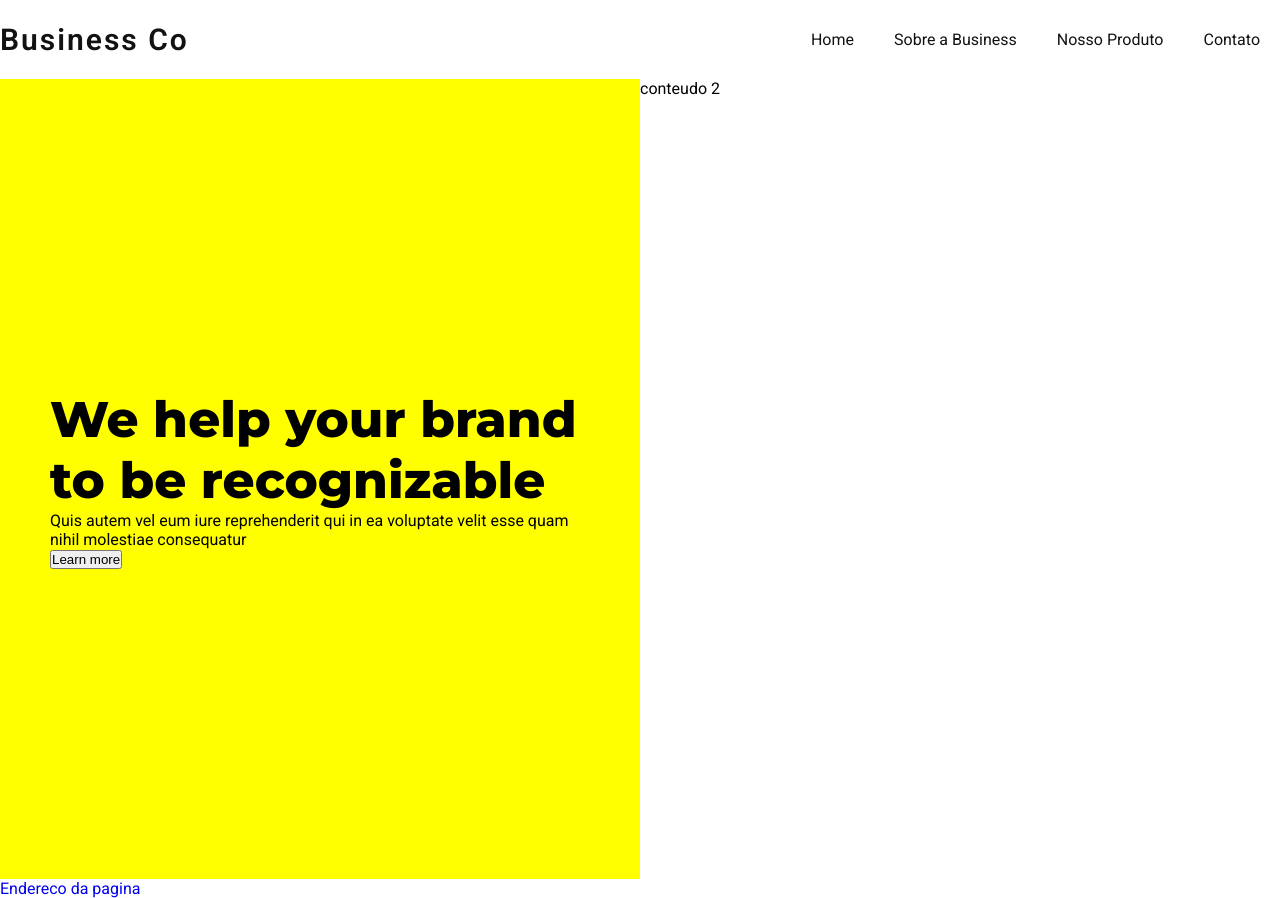
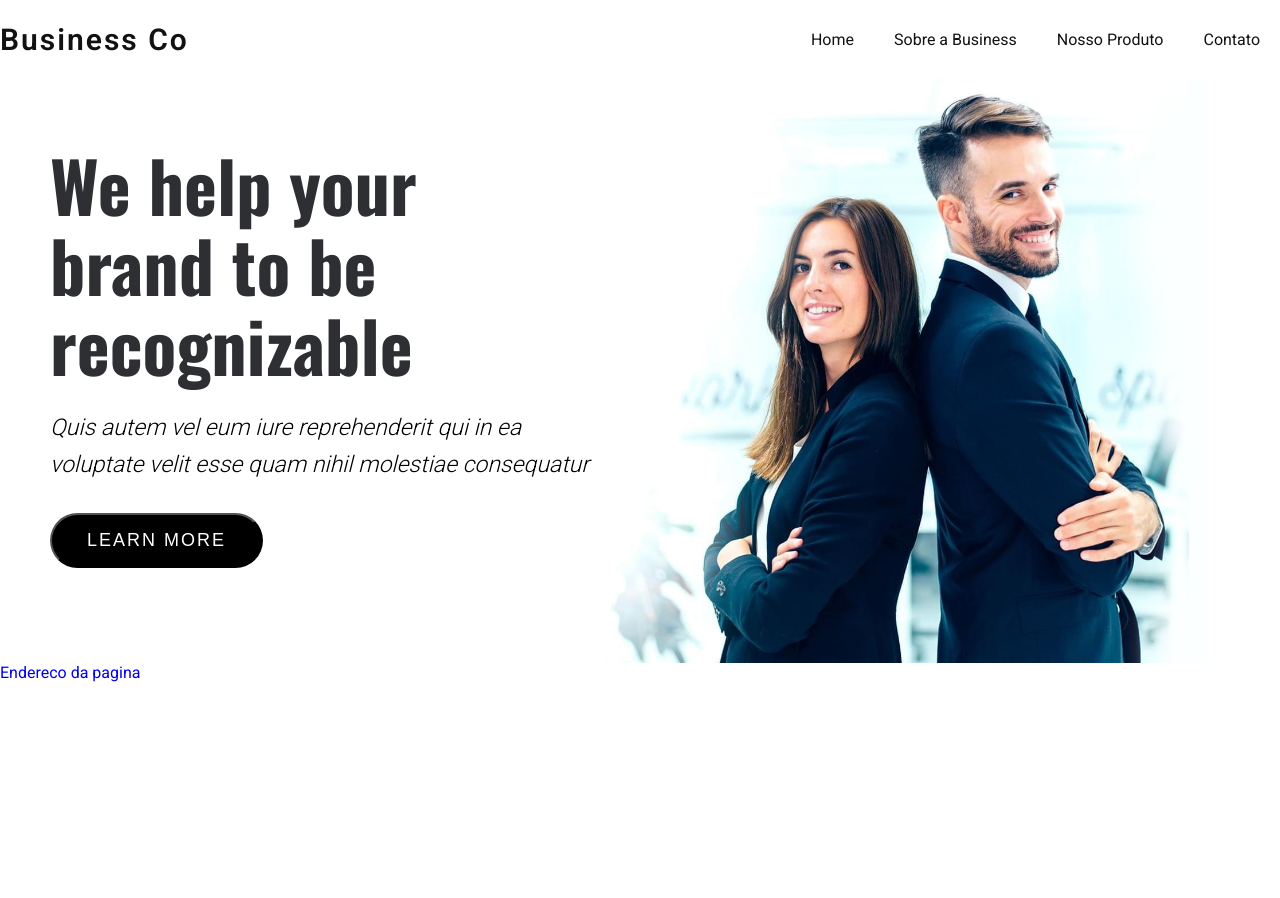
Before and after one commit to PauloHPMKT/desenvolvimento-web, a plain HTML site: page index.html in a window 1280 px wide. After the commit the page ends 800 px from the top, so only its background shows below. Drawn offline with nearby package versions, Linux system fonts and the light colour scheme.

Commit message:
criando novas classes e criando estilos

```diff
--- a/index.html
+++ b/index.html
@@ -23,17 +23,14 @@
   </header>
   <main>
     <section class="home-page">
-      <div id="cor" class="largura into-home">
+      <div class="into-home">
         <div>
           <h1>We help your brand to be recognizable</h1>
           <p>Quis autem vel eum iure reprehenderit qui in ea voluptate velit esse quam nihil molestiae consequatur</p>
-          <div>
+          <div class="btn-container">
             <button>Learn more</button>
           </div>
         </div>
-      </div>
-      <div class="largura">
-        conteudo 2
       </div>
     </section>
     <a href="https://nicepage.com/website-templates/preview/business-company-21016?device=desktop">Endereco da pagina</a>
--- a/styles.css
+++ b/styles.css
@@ -1,5 +1,6 @@
 @import url(https://fonts.googleapis.com/css2?family=Roboto:wght@100;200;300;400;500;600;800;900&display=swap);
 @import url(https://fonts.googleapis.com/css2?family=Montserrat:wght@100;200;300;400;500;600;800;900&display=swap);
+@import url(https://fonts.googleapis.com/css2?family=Oswald:wght@100;200;300;400;500;600;700&display=swap);
 
 * {
     margin: 0;
@@ -47,14 +48,15 @@ main {
 /* estilos da home */
 .home-page {
     display: flex;
-    height: 100vh; /* provisorio */
-}
-
-.home-page .largura {
-    width: 50%;
+    height: 73vh;
+    background-image: url("/img/bg-business.jpg");
+    background-repeat: no-repeat;
+    background-position: center;
+    background-size: contain;
 }
 
 .home-page .into-home {
+    width: 50%;
     display: flex;
     justify-content: center;
     align-items: center;
@@ -62,10 +64,32 @@ main {
 }
 
 .home-page .into-home h1 {
-    font-size: 50px;
-    font-family: 'Montserrat', sans-serif;
+    font-size: 70px;
+    font-family: 'Oswald', sans-serif;
+    line-height: 80px;
+    color: #2E2F33;
+    margin-bottom: 25px;
 }
 
-.home-page #cor {
-    background-color: yellow;
+.home-page .into-home p {
+    font-size: 23px;
+    font-style: italic;
+    font-weight: 300;
+    line-height: 37px;
 }
+
+.home-page .into-home .btn-container {
+    margin: 30px 0;
+}
+
+.home-page .into-home .btn-container button {
+    background-color: black;
+    color: white;
+    padding: 15px 35px;
+    border-radius: 40px;
+    font-size: 18px;
+    text-transform: uppercase;
+    letter-spacing: 2px;
+    font-weight: 500;
+    cursor: pointer;
+}
```
